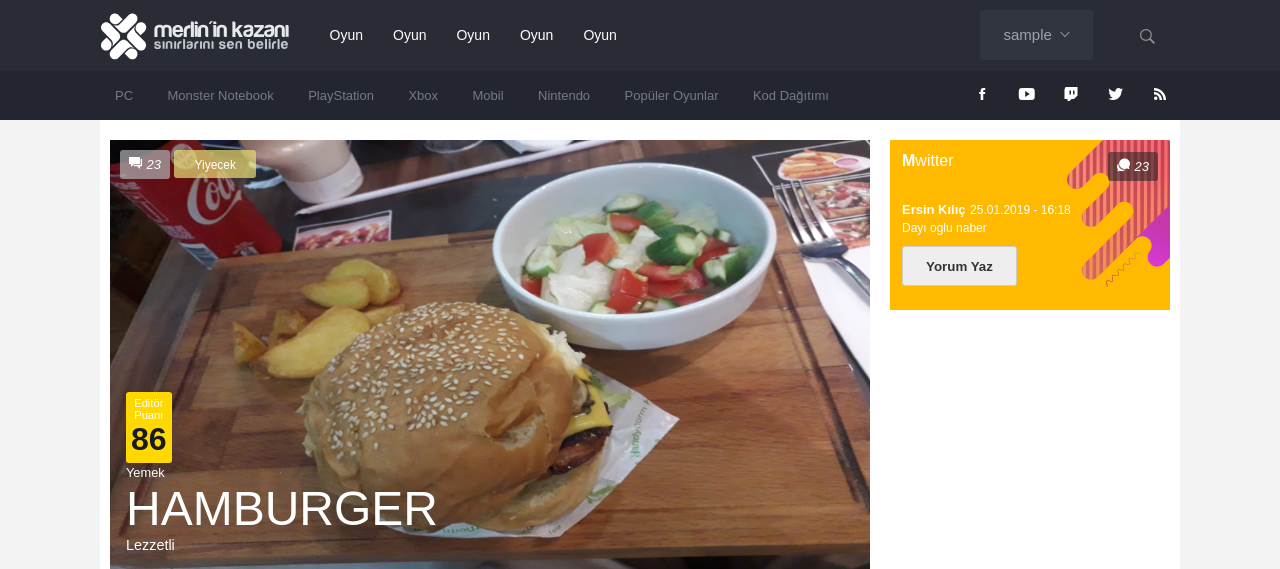
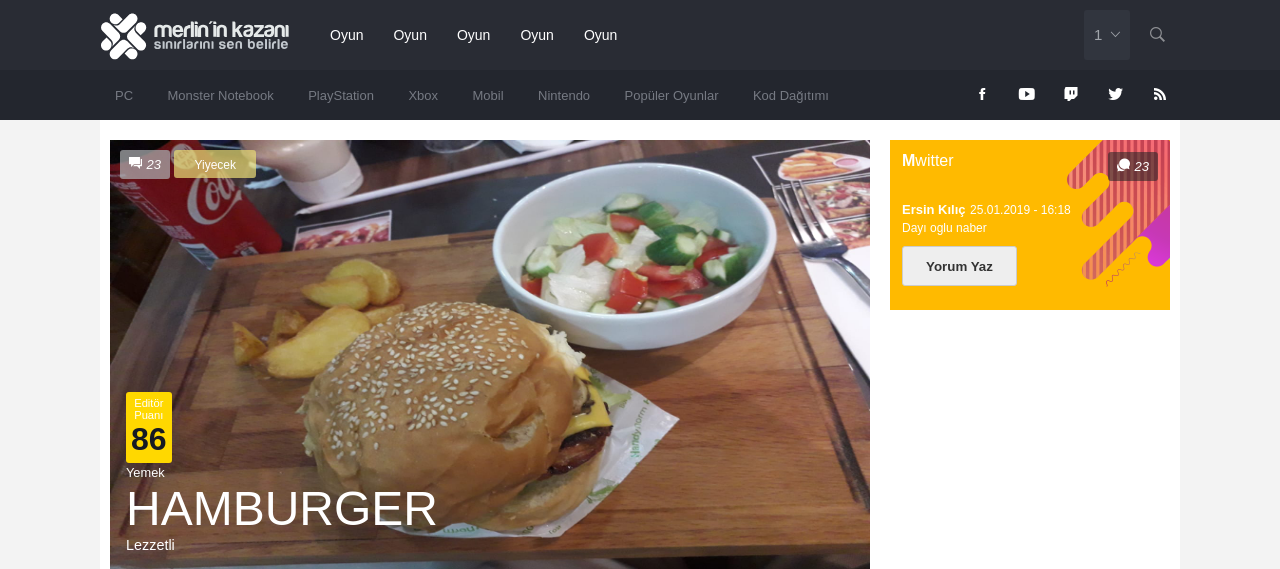
Before and after one commit to EnisKeskin/MerlininKazani, a PHP site: page / in a window 1280 px wide. Shown: the top 569 px of the page. Run offline with PHP 8.4, Linux system fonts and the light colour scheme; the visitor is signed in with stand-in values (Sample User, id 1); some web fonts are replaced.

Commit message:
header kısmı düzeltildi.

```diff
--- a/app/controller/login.php
+++ b/app/controller/login.php
@@ -3,7 +3,6 @@
 if (post('submit')) {
     $username = post('kullaniciadi');
     $userpass = post('kullanicisifre');
-    $giriskontrol = "";
     user_check($username, $userpass);
 }
 
--- a/app/helper/user.php
+++ b/app/helper/user.php
@@ -19,6 +19,7 @@
 {
     global $db;
     global $giriskontrol;
+    global $adsoyad;
     $user_url = permalink($username);
     if (!$username) {
         $giriskontrol = 'Kullanıcı Adı boş bırakılamaz!';
@@ -32,6 +33,7 @@
         if (isset($row['kullanici_id'])) {
             $_SESSION["username"] = $username;
             $_SESSION["userpass"] = $userpass;
+            $_SESSION["adsoyad"] = $row['kullanici_ismi']." ".$row['kullanici_soyadi'];
             $_SESSION["userlogin"] = 1;
             header('location:' . site_url('index'));
         } else {
@@ -40,3 +42,4 @@
     }
 }
 //
+?>
--- a/app/view/static/Header.php
+++ b/app/view/static/Header.php
@@ -19,12 +19,12 @@
 <body>
     <div class="ustbaslik">
         <div class="ustbaslikbilgisi">
+        <div class="solaolanlar">
             <div class="logo">
                 <a href="<?=site_url('index')?>">
                     <img src="<?=asset_url('img/logo.svg')?>" alt="">
                 </a>
             </div>
-
             <div class="ustbaslikmenu">
                 <ul class="menu">
                     <li class="kirmizi"><a href="">Oyun</a>
@@ -74,7 +74,7 @@
                     </li>
                 </ul>
             </div>
-            <div class="filler"></div>
+            </div>
             <div class="sagustbaslik">
                 <div class="sagustbasliksolu">
                     <?php if(isset($_SESSION["userlogin"])) { ?>
@@ -82,7 +82,7 @@
                         <?php if($_SESSION["userlogin"] = 1){ ?>
                         <li>
                             <a href="<?= site_url("profil/". permalink($_SESSION["username"])) ?>"
-                                style="text-align:center;"><?php if(!isset($_SESSION["username"])){echo "Üyelik";}elseif($_SESSION["userlogin"] = 0) {echo "Üyelik";}else {echo $_SESSION["username"];}?>&nbsp;
+                                style="text-align:center;"><?php if(!isset($_SESSION["username"])){echo "Üyelik";}elseif($_SESSION["userlogin"] = 0) {echo "Üyelik";}else {echo $_SESSION["adsoyad"];}?>&nbsp;
                                 <i class="ion-ios-arrow-down"></i></a>
                             <div class="uyelik">
                                 <a href="<?= site_url("profil/". permalink($_SESSION["username"])) ?>">
--- a/assets/css/header.css
+++ b/assets/css/header.css
@@ -12,11 +12,16 @@
     z-index: 100;
 }
 
+.ustbaslikmenu {
+    flex: 1;
+}
+
 .ustbaslikbilgisi {
     display: flex;
     height: 100%;
     width: 1080px;
     margin: auto;
+    justify-content: space-between;
     background: #292C34;
 }
 
@@ -26,8 +31,8 @@
 }
 
 .logo {
-    display: inline-block;
     height: 100%;
+    width: 195px;
 }
 
 .logo img {
@@ -131,25 +136,16 @@
 }
 
 .sagustbaslik {
-    width: 200px;
-}
-
-.sagustbasliksolu {
-    position: relative;
-    top: 50%;
-    transform: translateY(-50%);
+    display: flex;
+    margin-top: 10px;
 }
 
 .sagustbasliksagi {
-    position: relative;
     display: inline-block;
     width: 50px;
     height: 50px;
     text-align: center;
     line-height: 50px;
-    top: -13.5px;
-    left: 140px;
-    transform: translateY(-50%);
 }
 
 .sagustbasliksagi span {
@@ -168,9 +164,10 @@
 
 ul.giris {
     background: #31353E;
-    width: 113px;
+    padding: 0px 10px 0px 10px;
     border-radius: 3px;
     height: 50px;
+    position: relative;
 }
 
 ul.giris>li {
@@ -188,12 +185,17 @@
     color: #A0A4AA;
 }
 
+.solaolanlar {
+    display: flex;
+    justify-content: flex-start;
+}
+
 ul.giris .uyelik {
     background: #F7F7F7;
     width: 260px;
     position: absolute;
     top: 50px;
-    right: 85px;
+    right: 0px;
     opacity: 0;
     transition: 250ms all;
     visibility: hidden;
@@ -379,13 +381,16 @@
 .pencere ul {
     padding: 0;
 }
+
 .pencere ul li {
     line-height: 40px;
     border-bottom: 1px solid #16161644;
 }
+
 .pencere ul li i {
     padding-right: 10px;
 }
+
 .pencere ul li a {
     font-weight: 400;
 }
```
